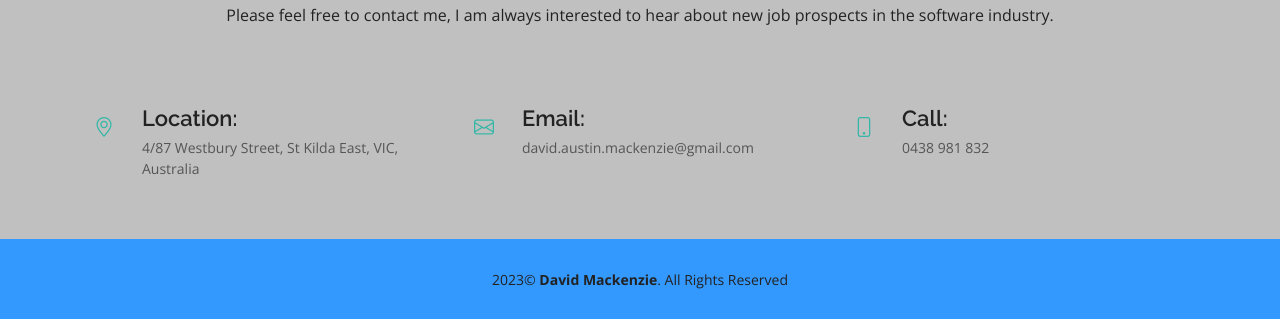
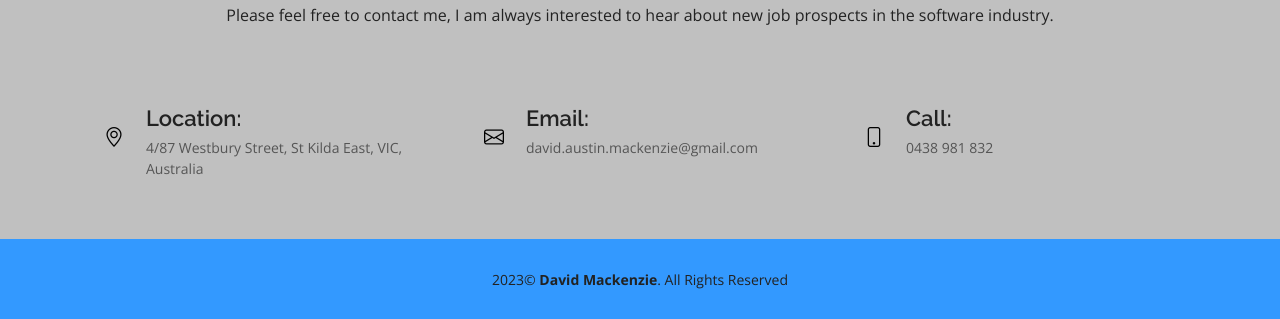
Before and after one commit to DavidAustinMackenzie/davidaustinmackenzie.com.au, a Flask app: page /contact in a window 1280 px wide. Shown: the part 185-504 px from the top of the page. Run offline with Flask 3, Linux system fonts and the light colour scheme; some libraries are stand-ins or nearby versions.

Commit message:
updated info icon size

```diff
--- a/static/css/styles.css
+++ b/static/css/styles.css
@@ -939,10 +939,10 @@ section {
 
 .contact .info i {
   font-size: 20px;
-  color: #34b7a7;
+  color: #000000;
   float: left;
-  width: 44px;
-  height: 44px;
+  width: 64px;
+  height: 64px;
   display: flex;
   justify-content: center;
   align-items: center;
```
